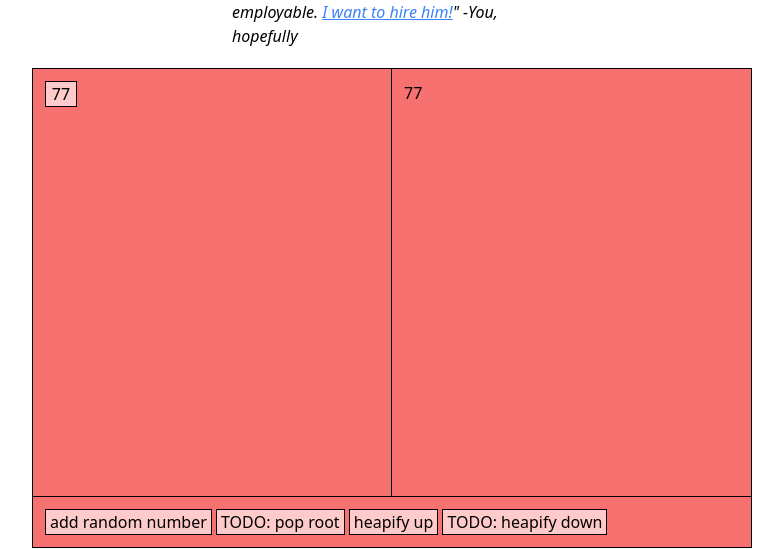
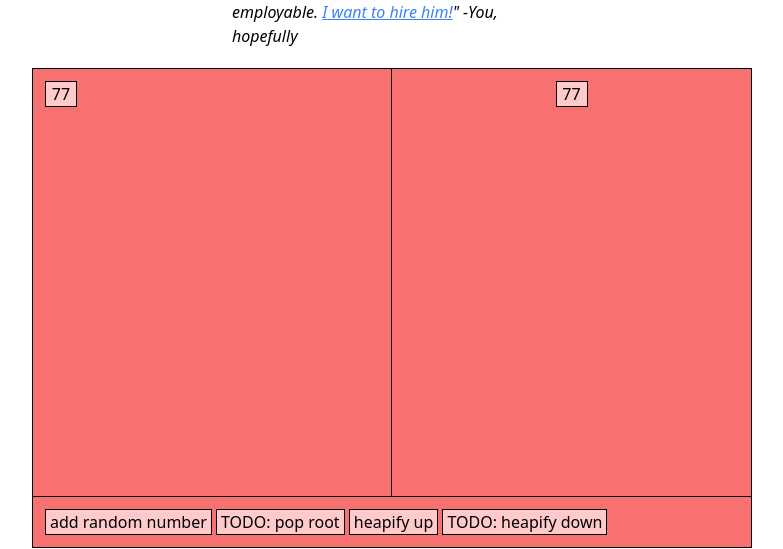
Before and after one commit to nichwch/heap, a SvelteKit app: page / in a window 1280 px wide. Both pictures are taken after a click on the button "add random number". Shown: the part 184-733 px from the top of the page, without its empty margins (248-1031 px from the left). Built offline with nearby package versions, Linux system fonts and the light colour scheme.

Commit message:
styling and hover behavior for tree display

```diff
--- a/src/routes/+page.svelte
+++ b/src/routes/+page.svelte
@@ -4,6 +4,7 @@
 	import TreeVis from './TreeVis.svelte';
 
 	let arr: number[] = [];
+	let hovered: number | null = null;
 	const addRandom = () => {
 		const newNum = Math.floor(Math.random() * 100);
 		arr = [...arr, newNum];
@@ -23,10 +24,10 @@
 <div class="w-[45rem] mx-auto mt-5 h-[30rem] border border-black bg-red-400 flex flex-col">
 	<div class="flex flex-grow border-b border-black">
 		<div class="  basis-1/2 flex-grow-0 flex-shrink-0 p-3 border-r border-black">
-			<ArrayVis {arr} />
+			<ArrayVis bind:hovered {arr} />
 		</div>
-		<div class=" basis-1/2 flex-grow-0 flex-shrink-0 p-3">
-			<TreeVis {arr} />
+		<div class=" basis-1/2 flex-grow-0 flex-shrink-0 p-3 overflow-x-auto">
+			<TreeVis bind:hovered {arr} />
 		</div>
 	</div>
 	<div class="p-3">
--- a/src/routes/ArrayVis.svelte
+++ b/src/routes/ArrayVis.svelte
@@ -8,6 +8,7 @@
 	$: [leftChild, rightChild] = getChildIndices(arr, hovered);
 </script>
 
+{#if arr.length > 0}
 	<div class="flex flex-wrap">
 		{#each arr as num, i}
 			<button
@@ -43,3 +44,6 @@
 	{#if parentOfHovered !== null}
 		<div class="text-yellow-200">Yellow = parent node</div>
 	{/if}
+{:else}
+	<div>[empty]</div>
+{/if}
--- a/src/routes/TreeNode.svelte
+++ b/src/routes/TreeNode.svelte
@@ -1,19 +1,45 @@
 <script lang="ts">
-	import { getChildIndices } from '../lib';
+	import { getChildIndices, getParentIndex } from '../lib';
 
 	export let arr: number[] = [];
 	export let index: number;
+	export let hovered: number | null = null;
 	$: [leftChild, rightChild] = getChildIndices(arr, index);
+	$: [leftOfHovered, rightOfHovered] = getChildIndices(arr, hovered);
+	$: parentOfHovered = getParentIndex(arr, hovered);
 </script>
 
-<div class="block">
-	<div class="block">{arr[index]}</div>
+<div class="block w-full">
+	<button
+		on:focus={() => {
+			hovered = index;
+		}}
+		on:blur={() => {
+			hovered = null;
+		}}
+		on:mouseover={() => {
+			hovered = index;
+		}}
+		on:mouseleave={() => {
+			hovered = null;
+		}}
+		class:bg-red-300={hovered === index}
+		class:bg-green-300={leftOfHovered === index || rightOfHovered === index}
+		class:bg-yellow-300={parentOfHovered === index}
+		class:bg-red-200={index !== leftOfHovered &&
+			index !== rightOfHovered &&
+			index !== parentOfHovered &&
+			index !== hovered}
+		class="block mx-auto text-center w-8 border border-black px-1 mb-2"
+	>
+		{arr[index]}
+	</button>
 	<div class="flex">
 		{#if leftChild}
-			<svelte:self {arr} index={leftChild} />
+			<svelte:self {arr} bind:hovered index={leftChild} />
 		{/if}
 		{#if rightChild}
-			<svelte:self {arr} index={rightChild} />
+			<svelte:self {arr} bind:hovered index={rightChild} />
 		{/if}
 	</div>
 </div>
--- a/src/routes/TreeVis.svelte
+++ b/src/routes/TreeVis.svelte
@@ -2,6 +2,11 @@
 	import TreeNode from './TreeNode.svelte';
 
 	export let arr: number[] = [];
+	export let hovered: number | null = null;
 </script>
 
-<TreeNode {arr} index={0} />
+{#if arr.length > 0}
+	<TreeNode {arr} bind:hovered index={0} />
+{:else}
+	<div>[empty]</div>
+{/if}
```
Lines whose indentation alone changed are shown as unchanged.
